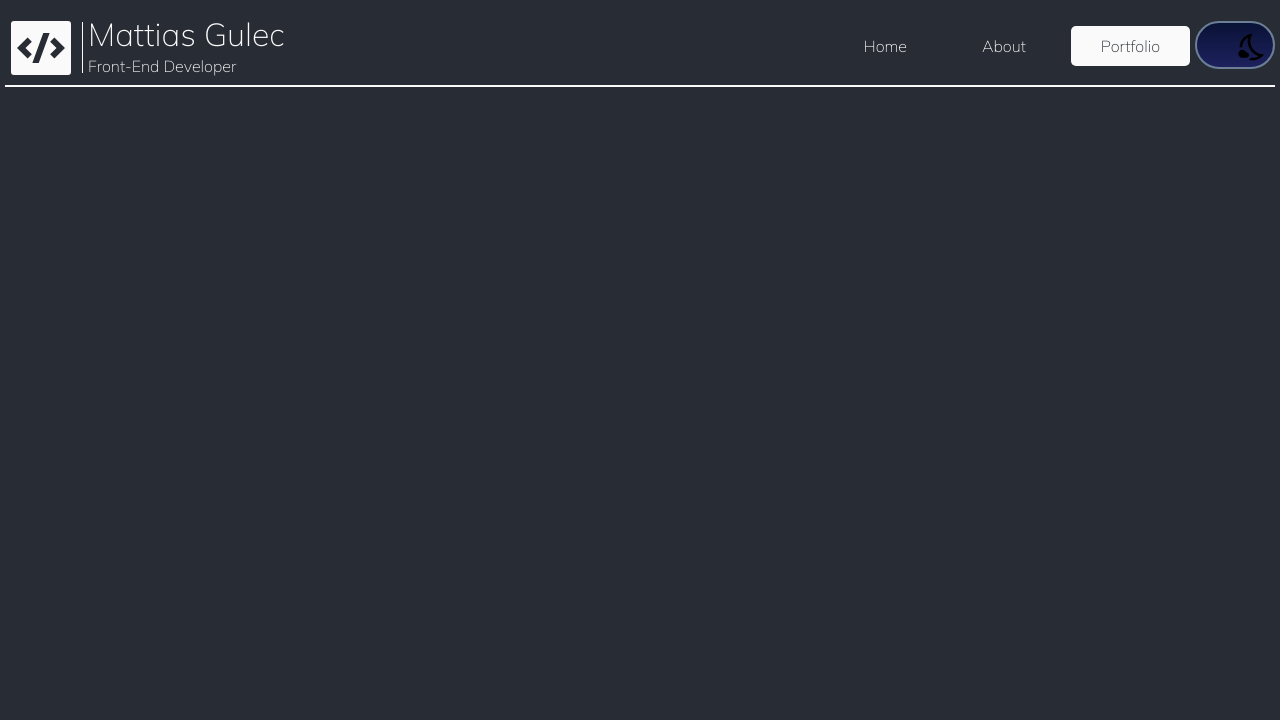
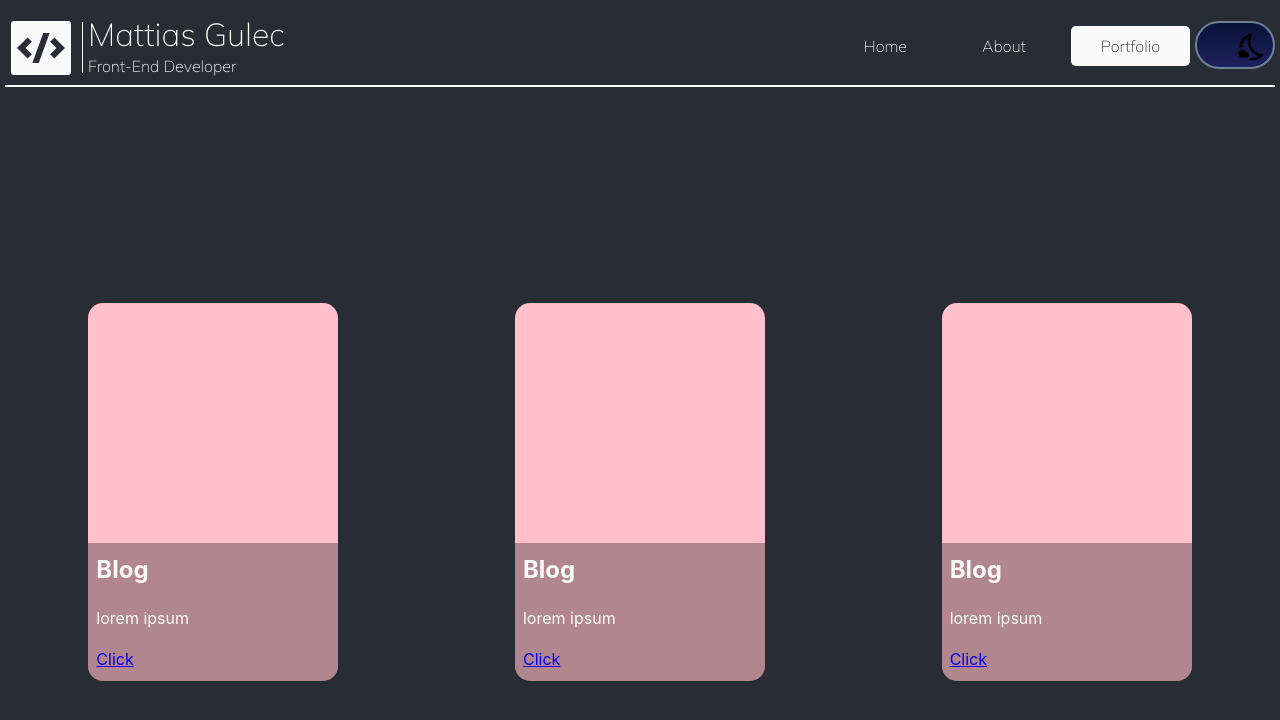
Before and after one commit to Voltair88/Homepage, a React (Create React App) app: page /Portfolio in a window 1280 px wide. Shown: the top 720 px of the page. Built offline with nearby package versions, Linux system fonts and the light colour scheme.

Commit message:
card update

```diff
--- a/src/components/Home.js
+++ b/src/components/Home.js
@@ -2,6 +2,8 @@ import React from "react";
 import { motion } from 'framer-motion';
 import { Landing } from "../global";
 import profile from "../profile.png";
+
+
 const Home = () => {
     return (
         <Landing>
@@ -11,7 +13,7 @@ const Home = () => {
               className="avatar-img"/>
             <div className="banner-text">
               <h1>Front-end web developer</h1>
-              <p>HTML/CSS | JavaScript | React</p>
+              <p>HTML/CSS | JavaScript | React | Node.js</p>
               <div className="social-links">
                 {/* Facebook */}
                 <a
--- a/src/components/Portfolio.js
+++ b/src/components/Portfolio.js
@@ -1,9 +1,41 @@
-import React, { Component } from 'react'
+import React, { Component } from "react";
+import { Port } from "../global";
 
-export default class Portfolio extends Component {
-    render () {
-        return (
-            <>
-            </>
-        )    }
-}
+const Portfolio = () => {
+  {
+    return (
+      <Port>
+        <div className="Cards">
+          <div className="blogcard">
+            <div className="card-content">
+                <h2 className="card-title">Blog</h2>
+              <p className="card-body">lorem ipsum</p>
+              <a href="https://github.com/Voltair88/node-test" target="_blank" className="button">
+                Click
+              </a>
+            </div>
+          </div>
+          <div className="blogcard">
+            <div className="card-content">
+                <h2 className="card-title">Blog</h2>
+              <p className="card-body">lorem ipsum</p>
+              <a href="https://github.com/Voltair88/node-test" target="_blank" className="button">
+                Click
+              </a>
+            </div>
+          </div>
+          <div className="blogcard">
+            <div className="card-content">
+                <h2 className="card-title">Blog</h2>
+              <p className="card-body">lorem ipsum</p>
+              <a href="https://github.com/Voltair88/node-test" target="_blank" className="button">
+                Click
+              </a>
+            </div>
+          </div>
+        </div>
+      </Port>
+    );
+  }
+};
+export default Portfolio;
--- a/src/global.js
+++ b/src/global.js
@@ -104,7 +104,7 @@ export const Landing = styled.div`
   .avatar-img {
     margin-top: 1%;
     border-radius: 50%;
-    width: 50vh;
+    width: 50vmin;
     height: auto;
     border: #333 solid 5px;
   }
@@ -112,7 +112,7 @@ export const Landing = styled.div`
   .banner-text {
     background-color: black;
     opacity: 0.8;
-    width: 75%;
+    width: 80vw;
     margin: auto;
     border-radius: 10px;
     margin-bottom: 1%;
@@ -120,10 +120,10 @@ export const Landing = styled.div`
 
   .banner-text h1 {
     color: white;
-    font-size: 3vmax;
+    font-size: calc(16px + 3vw);
     font-weight: bold;
-    margin-bottom: 0px;
-    padding: 10px;
+    padding: 1px;
+    margin: auto;
   }
 
   .banner-text hr {
@@ -134,7 +134,7 @@ export const Landing = styled.div`
 
   .banner-text p {
     color: white;
-    font-size: 1.6vmax;
+    font-size: calc(8px + 1.5vw);
     margin-top: 0px;
   }
 
@@ -170,3 +170,38 @@ export const Landing = styled.div`
     color: #1DA1F2;
   }
 `;
+
+/* Portfolio */
+export const Port = styled.div`
+*,*::before,*::after {
+  box-sizing: border-box;
+}
+  .Cards {
+    display: flex;
+    flex-direction: row;
+    flex-wrap: wrap;
+    min-height: 100vh;
+    place-items: center;
+    line-height: 1.6;
+  }
+  .blogcard {
+    margin: auto;
+    border-radius: 15px;
+    background-color: pink;
+    background-size: cover;
+    padding: 15rem 0 0;
+    width: 250px;
+  }
+
+  .card-content {
+    border-radius: 0 0 15px 15px;
+    padding:0.5em;
+    background: hsl(20 0% 0% /0.3) 20% ;
+  }
+
+  .card-title {
+    position: relative;
+    padding: auto;
+    margin: auto;
+  }
+`;
```
